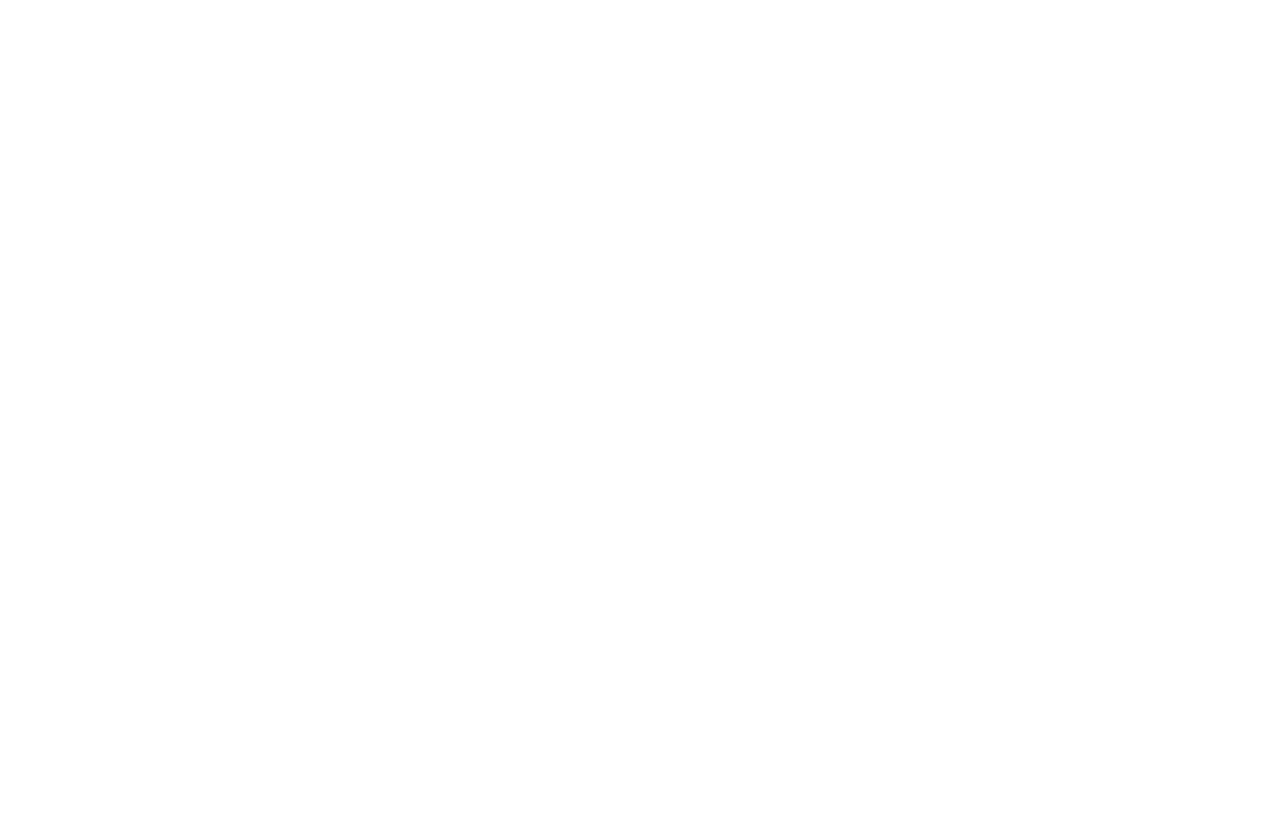
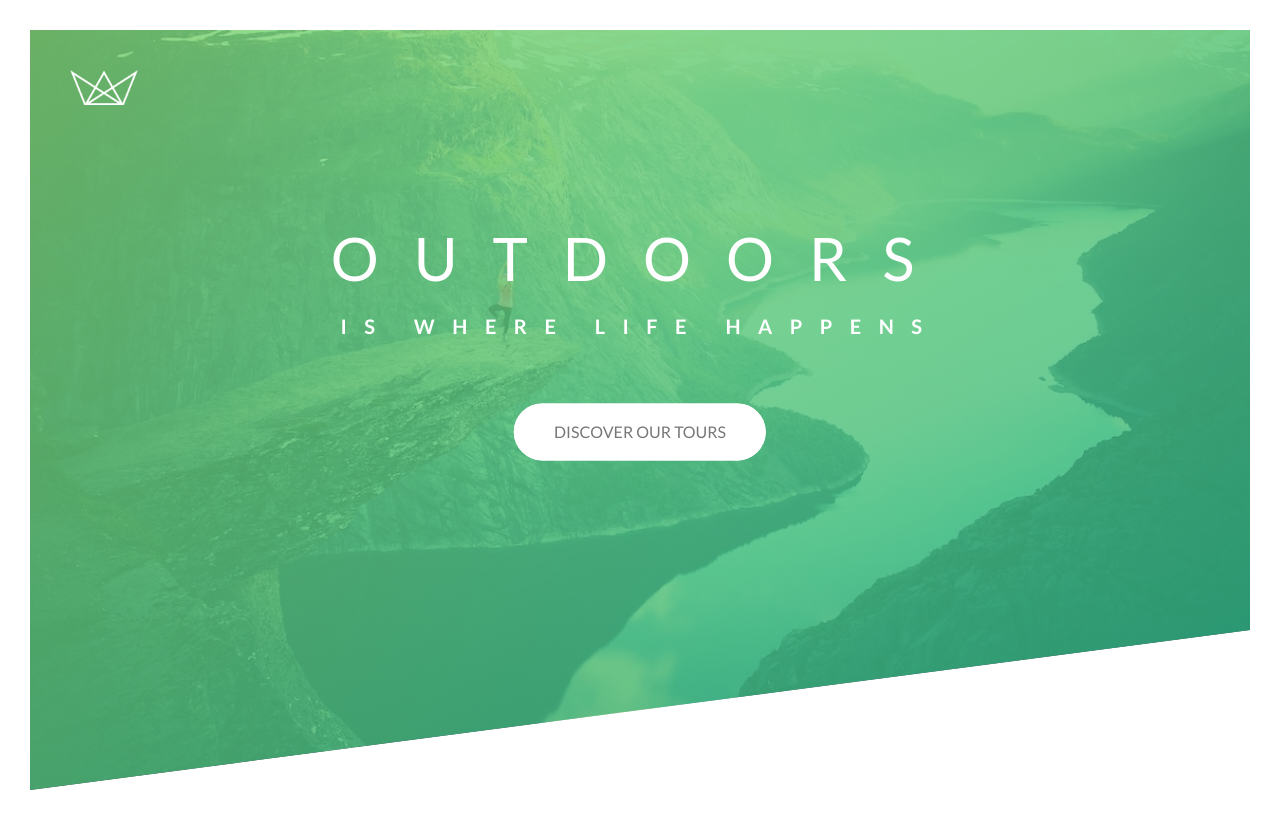
Before and after one commit to Ezzeldien-M-Abdalaziz/Natours, a plain HTML site: page index.html in a window 1280 px wide. Drawn offline with Linux system fonts and the light colour scheme.

Commit message:
making the Header and architecture of the project

```diff
--- /dev/null
+++ b/SCSS/abstracts/_variables.scss
@@ -0,0 +1,9 @@
+$color-primary: #55c57a;
+$color-primary-light: #7ed56f;
+$color-primary-dark: #28b485;
+
+$color-grey-dark: #777;
+$color-white: #fff;
+$color-black: #000;
+
+$default-font-size: 1.6rem;
--- /dev/null
+++ b/SCSS/base/_animations.scss
@@ -0,0 +1,43 @@
+@keyframes moveInLeft {
+    0% {
+        opacity: 0;
+        transform: translateX(-10rem);
+    }
+
+    80% {
+        transform: translateX(1rem);
+    }
+
+    100% {
+        opacity: 1;
+        transform: translate(0);
+    }
+}
+
+@keyframes moveInRight {
+    0% {
+        opacity: 0;
+        transform: translateX(10rem);
+    }
+
+    80% {
+        transform: translateX(-1rem);
+    }
+
+    100% {
+        opacity: 1;
+        transform: translate(0);
+    }
+}
+
+@keyframes moveInBottom {
+    0% {
+        opacity: 0;
+        transform: translateY(3rem);
+    }
+
+    100% {
+        opacity: 1;
+        transform: translate(0);
+    }
+}
--- /dev/null
+++ b/SCSS/base/_base.scss
@@ -0,0 +1,17 @@
+// basic definitions
+*,
+*::after,
+*::before {
+    margin: 0;
+    padding: 0;
+    box-sizing: inherit;
+}
+
+html {
+    // This defines what 1rem is
+    font-size: 62.5%; //1 rem = 10px; 10px/16px = 62.5%
+}
+
+body {
+    box-sizing: border-box;
+}
--- /dev/null
+++ b/SCSS/base/_typography.scss
@@ -0,0 +1,42 @@
+body {
+    font-family: "Lato" , sans-serif;
+    font-weight: 400;
+
+    line-height: 1.7;
+    color: $color-grey-dark;
+    padding: 3rem;
+
+    box-sizing: border-box;
+}
+
+.heading-primary {
+    color: $color-white;
+    text-transform: uppercase;
+
+    backface-visibility: hidden;
+    margin-bottom: 6rem;
+
+    &--main {
+        display: block;
+        font-size: 6rem;
+        font-weight: 400;
+        letter-spacing: 3.5rem;
+
+        animation-name: moveInLeft;
+        animation-duration: 1s;
+        animation-timing-function: ease-out;
+
+        /*
+        animation-delay: 3s;
+        animation-iteration-count: 3;
+        */
+    }
+
+    &--sub {
+        display: block;
+        font-size: 2rem;
+        font-weight: 700;
+        letter-spacing: 1.75rem;
+        animation: moveInRight 1s ease-out;
+    }
+}
--- /dev/null
+++ b/SCSS/components/_buttons.scss
@@ -0,0 +1,71 @@
+.btn {
+    &,
+    &:link,
+    &:visited {
+        text-transform: uppercase;
+        text-decoration: none;
+        padding: 1.5rem 4rem;
+        display: inline-block;
+        border-radius: 10rem;
+        transition: all .2s;
+        position: relative;
+        font-size: $default-font-size;
+
+        //Change for the <button> element
+        border: none;
+        cursor: pointer;
+    }
+
+    &:hover {
+        transform: translateY(-3px);
+        box-shadow: 0 1rem 2rem rgba($color-black,.2);
+
+        &::after {
+            transform: scaleX(1.4) scaleY(1.6);
+            opacity: 0;
+        }
+    }
+
+    &:active,
+    &:focus {
+        outline: none;
+        transform: translateY(-1px);
+        box-shadow: 0 .5rem 1rem rgba($color-black,.2);
+    }
+
+    &--white {
+        background-color: $color-white;
+        color: $color-grey-dark;
+
+        &::after {
+            background-color: $color-white;
+        }
+    }
+
+    &--green {
+        background-color: $color-primary;
+        color: $color-white;
+
+        &::after {
+            background-color: $color-primary;
+        }
+    }
+
+    &::after {
+        content: "";
+        display: inline-block;
+        height: 100%;
+        width: 100%;
+        border-radius: 10rem;
+        position: absolute;
+        top: 0;
+        left: 0;
+        z-index: -1;
+        transition: all .4s;
+    }
+
+    &--animated {
+        animation: moveInBottom .5s ease-out .75s;
+        animation-fill-mode: backwards;
+    }
+}
--- /dev/null
+++ b/SCSS/layout/_header.scss
@@ -0,0 +1,33 @@
+
+.header{
+    height: 95vh;
+    background-image: linear-gradient(
+        to right bottom,
+        rgba($color-primary-light, 0.8),
+        rgba($color-primary-dark, 0.8)),
+    url(../img/hero-small.jpg);
+    background-size: cover;
+    background-position: top;
+    position: relative;
+
+    clip-path: polygon(0 0 ,100% 0 ,100% 75vh, 0 100%);
+
+
+    &__logo-box {
+        position: absolute;
+        top: 4rem;
+        left: 4rem;
+    }
+
+    &__logo {
+        height: 3.5rem;
+    }
+
+    &__text-box {
+        position: absolute;
+        top: 40%;
+        left: 50%;
+        transform: translate(-50%, -50%);
+        text-align: center;
+    }
+}
--- /dev/null
+++ b/SCSS/main.scss
@@ -0,0 +1,13 @@
+@import "abstracts/functions";
+@import "abstracts/mixins";
+@import "abstracts/variables";
+
+@import "base/animations";
+@import "base/base";
+@import "base/typography";    //for everything relaties to font,type ...
+@import "base/utilities";
+
+@import "components/buttons";
+@import "layout/header";
+
+@import "pages/home";
--- a/index.html
+++ b/index.html
@@ -3,12 +3,27 @@
 <head>
     <meta charset="UTF-8">
     <meta name="viewport" content="width=device-width, initial-scale=1.0">
+    <link href="https://fonts.googleapis.com/css?family=Lato:100,300,400,700,900" rel="stylesheet">
+
     <link rel="shortcut icon" type="image/png" href="img/favicon.png">
 
-    <link rel="stylesheet" href="style.css">
+    <link rel="stylesheet" href="css/main.css">
     <title>Natours | Exciting tours for adventurous people</title>
 </head>
 <body>
+    <header class="header">
+        <div class="header__logo-box">
+            <img src="img/logo-white.png" alt="Logo" class="header__logo">
+        </div>
 
+        <div class="header__text-box">
+            <h1 class="heading-primary">
+                <span class="heading-primary--main">Outdoors</span>
+                <span class="heading-primary--sub">is where life happens</span>
+            </h1>
+
+            <a href="#section-tours" class="btn btn--white btn--animated">Discover our tours</a>
+        </div>
+    </header>
 </body>
 </html>
```
Also changed, not shown: SCSS/abstracts/_functions.scss (added), SCSS/abstracts/_mixins.scss (added), SCSS/base/_utilities.scss (added), SCSS/pages/_home.scss (added), css/main.css (added).
